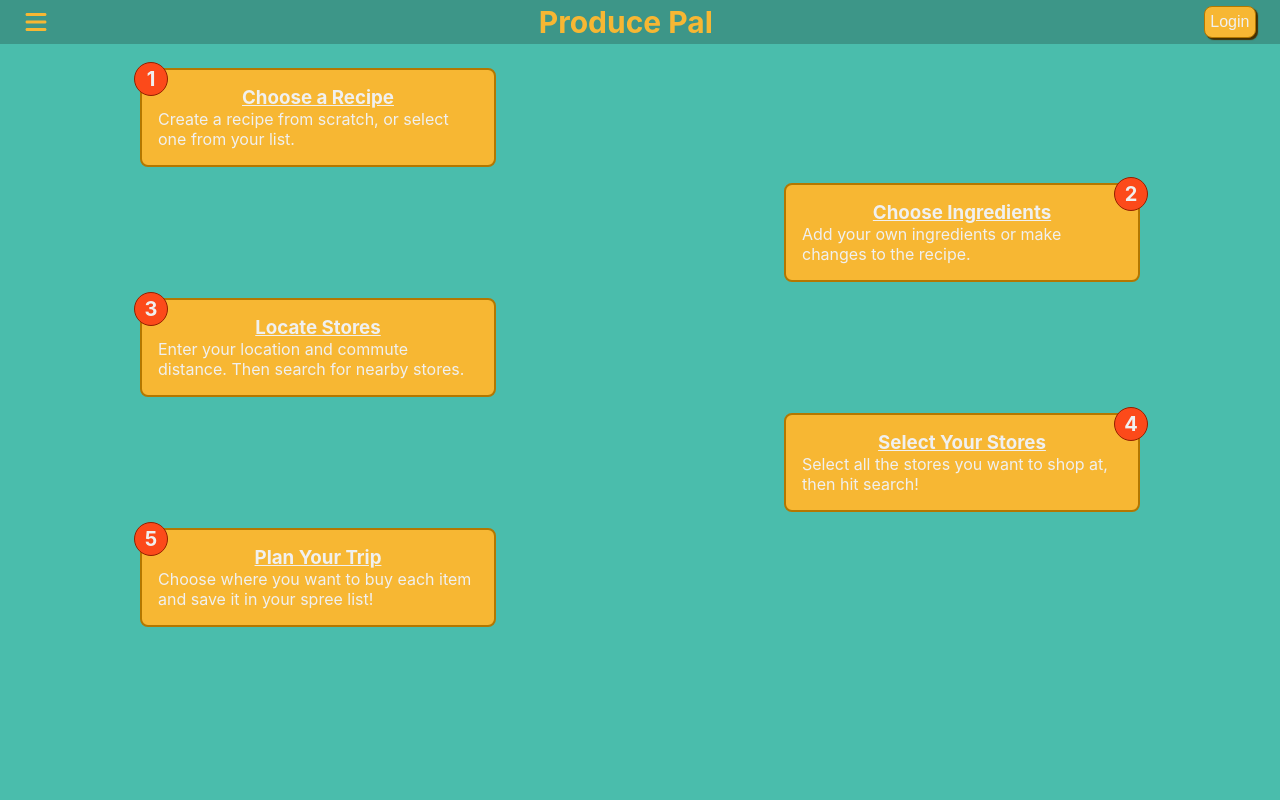
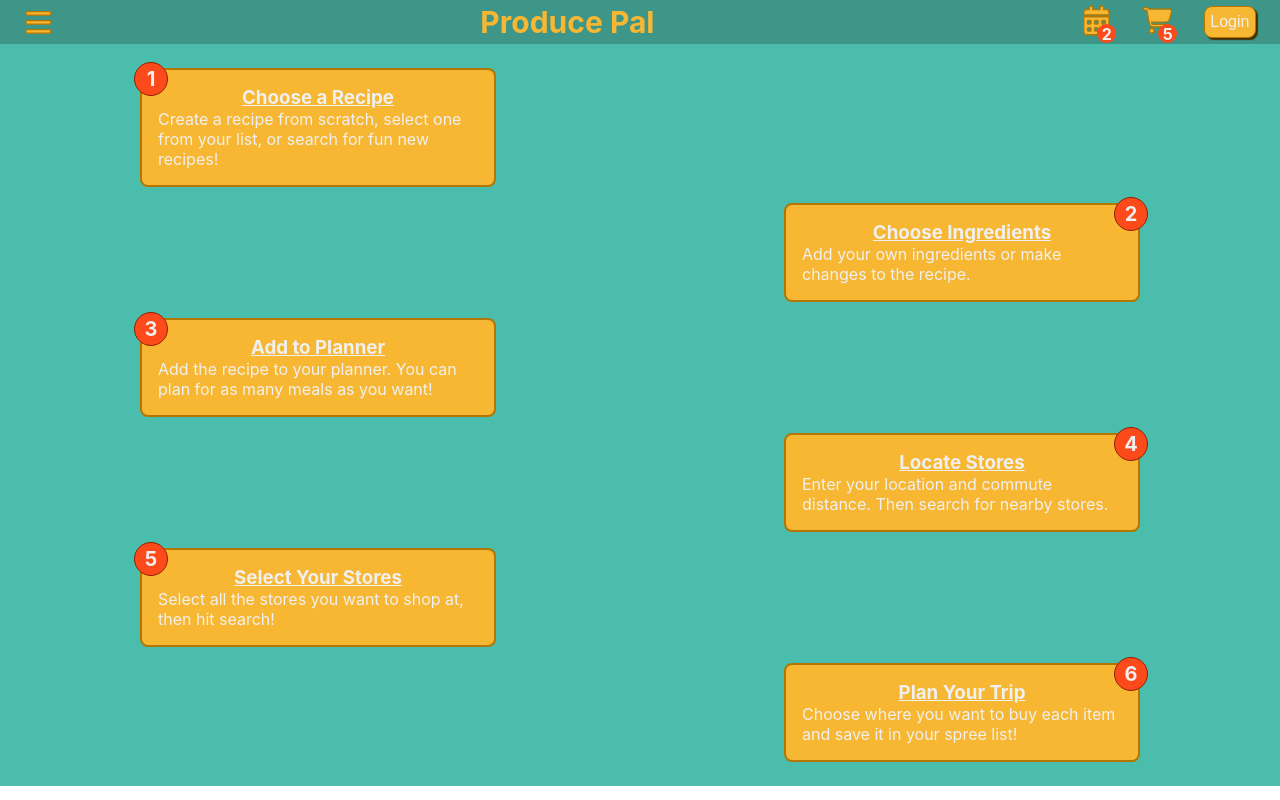
Before and after one commit to VartanKazar/produce-pal, a React (Create React App) app: page / in a window 1280 px wide. Built offline with nearby package versions, Linux system fonts and the light colour scheme.

Commit message:
Added a shopping card and calendar icon to the navbar.  Changed the home page steps.

```diff
--- a/src/App.css
+++ b/src/App.css
@@ -8,7 +8,8 @@
     3.2.  navbar
   4.  Html Overrides
     4.1.  button
-  5.  Media Queries
+  5.  Font Awesome Overrides
+  6.  Media Queries
 */
 
 
@@ -57,7 +58,6 @@ h1, h2, h3, h4, h5, h6 {
   box-sizing: border-box;
   flex-direction: column;
   width: 100%;
-  height: 100%;
   background-color: var(--background-color-primary);
   padding: 1.5rem;
 }
@@ -135,17 +135,63 @@ h1, h2, h3, h4, h5, h6 {
   font-size: clamp(0.75rem, -0.1rem + 2vw, 1.25rem);
 }
 
-.nav-bar-dropdown {
+.nav-icon-default {
   cursor: pointer;
-  width: 1.5rem;
-  height: 1.5rem;
+  width: 1.8rem;
+  height: 1.8rem;
   color: var(--highlight-color-gold);
   transition: 0.25s;
 }
 
-.nav-bar-dropdown:hover {
+.nav-icon-default:hover {
   scale: 1.2;
-  filter:drop-shadow(2px 2px 1px var(--highlight-color-red-border));
+  filter:drop-shadow(2px 2px 1px var(--highlight-color-gold-shadow));
+  transition: 0.25s;
+}
+
+.nav-icon-indexed {
+  position: relative;
+}
+
+.nav-icon-indexed::after {
+  visibility: attr(visibility);
+  display: flex;
+  justify-content: center;
+  align-items: center;
+  position: absolute;
+  content: attr(count);
+  bottom: -0.35rem;
+  right: -0.35rem;
+  width: 1rem;
+  height: 1rem;
+  color: var(--text-color-light);
+  background-color: var(--highlight-color-red);
+  border-radius: 1rem;
+  padding: 0.1rem;
+  margin: 0;
+  font-weight: bold;
+  font-size: 1rem;
+  transition: 0.25s;
+}
+
+.nav-icon-indexed.hidden::after {
+  display: none;
+}
+
+.nav-icon-indexed:hover::after {
+  transition: 0.25s;
+  scale: 1.3;
+  bottom: -0.5rem;
+  right: -0.5rem;
+  filter:drop-shadow(2px 2px 1px var(--highlight-color-gold-shadow));
+}
+
+.nav-bar-user-section {
+  display: flex;
+  flex-direction: row;
+  justify-content: center;
+  align-items: center;
+  gap: 2rem;
   transition: 0.25s;
 }
 
@@ -193,7 +239,13 @@ button:hover:after {
   transition: width 0.3s ease, opacity 0.25s;
 }
 
-/* 5.  Media Queries */
+/* 5.  Font Awesome overrides */
+.fa-cart-shopping, .fa-bars, .fa-calendar-days {
+  stroke: var(--highlight-color-gold-border);
+  stroke-width: 1.5rem;
+}
+
+/* 6.  Media Queries */
 
 @media only screen and (min-width: 1024px) {
 
--- a/src/components/NavBar.js
+++ b/src/components/NavBar.js
@@ -1,16 +1,32 @@
 import React, { useState, useEffect } from 'react';
 import { FontAwesomeIcon } from '@fortawesome/react-fontawesome';
-import { faBars} from "@fortawesome/free-solid-svg-icons"
+import { faBars, faCartShopping, faCalendarAlt } from "@fortawesome/free-solid-svg-icons"
 
 const NavBar = () => {
 
+    //Dummy variables to temporarily make the indexed icons work.
+    //Replace them with the redux <cartItemCount> and <plannerItemCount> variables when available.
+    const cartitemCount = 5;
+    const plannerItemCount = 2;
+
     return (
         <div className='nav-bar'>
-            <FontAwesomeIcon icon={faBars} className="nav-bar-dropdown"/>
+            <FontAwesomeIcon icon={faBars} className="nav-icon-default"/>
 
             <h2>Produce Pal</h2>
 
-            <button>Login</button>
+            <div className='nav-bar-user-section'>
+
+                <div className={`nav-icon-indexed ${plannerItemCount === 0}`} count={plannerItemCount} >
+                    <FontAwesomeIcon icon={faCalendarAlt} className="nav-icon-default"/>
+                </div>
+
+                <div className={`nav-icon-indexed ${cartitemCount === 0}`} count={cartitemCount} >
+                    <FontAwesomeIcon icon={faCartShopping} className="nav-icon-default"/>
+                </div>
+                <button>Login</button>
+            </div>
+
         </div>
     )
 }
--- a/src/pages/Home.js
+++ b/src/pages/Home.js
@@ -10,7 +10,7 @@ const Home = () => {
                 <IndexedCard
                 index={1}
                 title="Choose a Recipe"
-                description="Create a recipe from scratch, or select one from your list."
+                description="Create a recipe from scratch, select one from your list, or search for fun new recipes!"
                 />
 
 
@@ -22,18 +22,24 @@ const Home = () => {
 
                 <IndexedCard
                 index={3}
+                title="Add to Planner"
+                description="Add the recipe to your planner.  You can plan for as many meals as you want!"
+                />
+
+                <IndexedCard
+                index={4}
                 title="Locate Stores"
                 description="Enter your location and commute distance.  Then search for nearby stores."
                 />
 
                 <IndexedCard
-                index={4}
+                index={5}
                 title="Select Your Stores"
                 description="Select all the stores you want to shop at, then hit search!"
                 />
 
                 <IndexedCard
-                index={5}
+                index={6}
                 title="Plan Your Trip"
                 description="Choose where you want to buy each item and save it in your spree list!"
                 />
```
